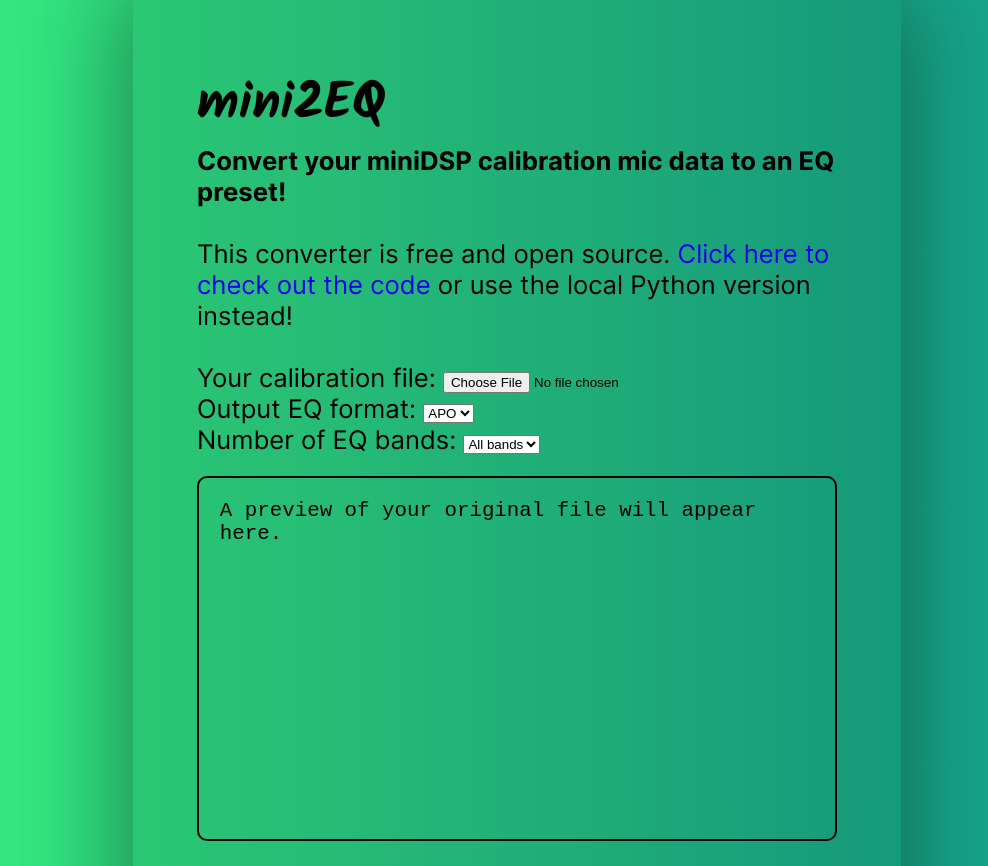
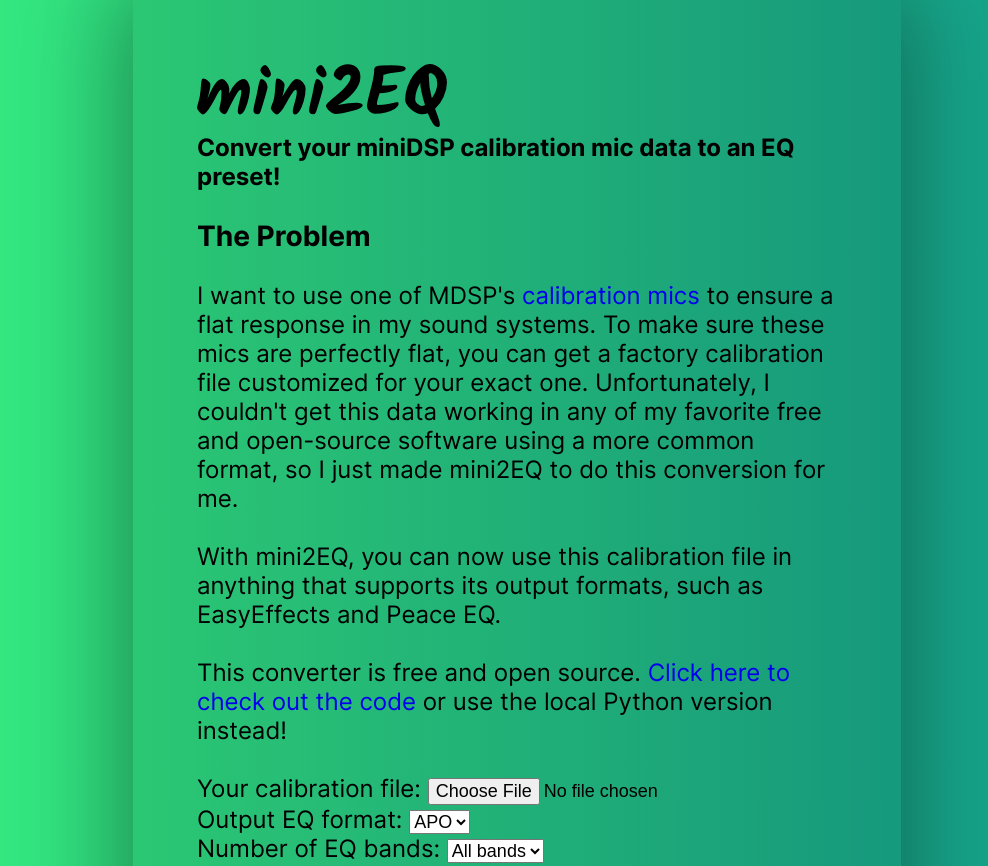
Before and after one commit to Slackadays/mini2EQ, a plain HTML site: page index.html in a window 1280 px wide. Shown: the top 866 px of the page, without its empty margins (123-1111 px from the left). Drawn offline with Linux system fonts and the light colour scheme.

Commit message:
add explanation, change logo to svg

```diff
--- a/index.html
+++ b/index.html
@@ -5,13 +5,8 @@
     <title>mini2EQ - Convert your miniDSP calibration mic data to an EQ preset</title>
     <style>
         @font-face {
-            font-family: 'Kalam-Bold';
-            src: url('fonts/Kalam-Bold.woff2');
-        }
-
-        @font-face {
             font-family: 'Inter';
-            src: url('fonts/Inter-VariableFont_slnt,wght.woff2');
+            src: url('assets/Inter-VariableFont_slnt,wght.woff2');
         }
 
         body, html {
@@ -30,13 +25,7 @@
             background-color: rgba(0, 0, 0, 0.1);
             box-shadow: 10px 0px 90px 10px rgba(0, 0, 0, 0.2), -10px 0px 90px 10px rgba(0, 0, 0, 0.2);
             font-family: 'Inter', sans-serif;
-            font-size: 1.6em;
-        }
-
-        h2 {
-            font-family: 'Kalam-Bold', sans-serif;
-            font-size: 2em;
-            margin: 0;
+            font-size: 1.5em;
         }
 
         pre {
@@ -53,11 +42,15 @@
             text-decoration: none;
         }
 
-        @media only screen and (max-width: 800px) {
+        input, select, button {
+            font-size: .75em;
+        }
+
+        @media only screen and (max-width: 1000px) {
             div.converter {
                 max-width: 100%;
                 padding: 3%;
-                font-size: 1.3em;
+                font-size: 2.4em;
             }
         }
     </style>
@@ -65,11 +58,16 @@
 </html>
 <body>
     <div class="converter">
-        <h2>
-            mini2EQ
-        </h2>
+        <img src="assets/mini2EQ-bakedin.svg" width="250px">
+        <br>
 
         <b>Convert your miniDSP calibration mic data to an EQ preset!</b>
+
+        <h3>The Problem</h3>
+
+        I want to use one of MDSP's <a href="https://www.minidsp.com/products/acoustic-measurement/umik-1">calibration mics</a> to ensure a flat response in my sound systems. To make sure these mics are perfectly flat, you can get a factory calibration file customized for your exact one. Unfortunately, I couldn't get this data working in any of my favorite free and open-source software using a more common format, so I just made mini2EQ to do this conversion for me.
+        <br><br>
+        With mini2EQ, you can now use this calibration file in anything that supports its output formats, such as EasyEffects and Peace EQ.
 
         <br><br>
 
@@ -104,7 +102,7 @@
         </form>
         <script src="mini2eq.js"></script>
 
-        This converter was made by <a href="https://github.com/Slackadays">Jackson Huff.</a>
+        This converter is courtesy of <a href="https://github.com/Slackadays">Jackson Huff.</a>
     </div>
 </body>
 </html>
```
Also changed, not shown: assets/Inter-VariableFont_slnt,wght.woff2 (renamed from fonts/Inter-VariableFont_slnt,wght.woff2), assets/mini2EQ-bakedin.svg (added), assets/mini2EQ-original.svg (added), fonts/Kalam-Bold.woff2 (deleted), fonts/OFL-Kalam.txt (deleted), fonts/OFL.txt (deleted).
